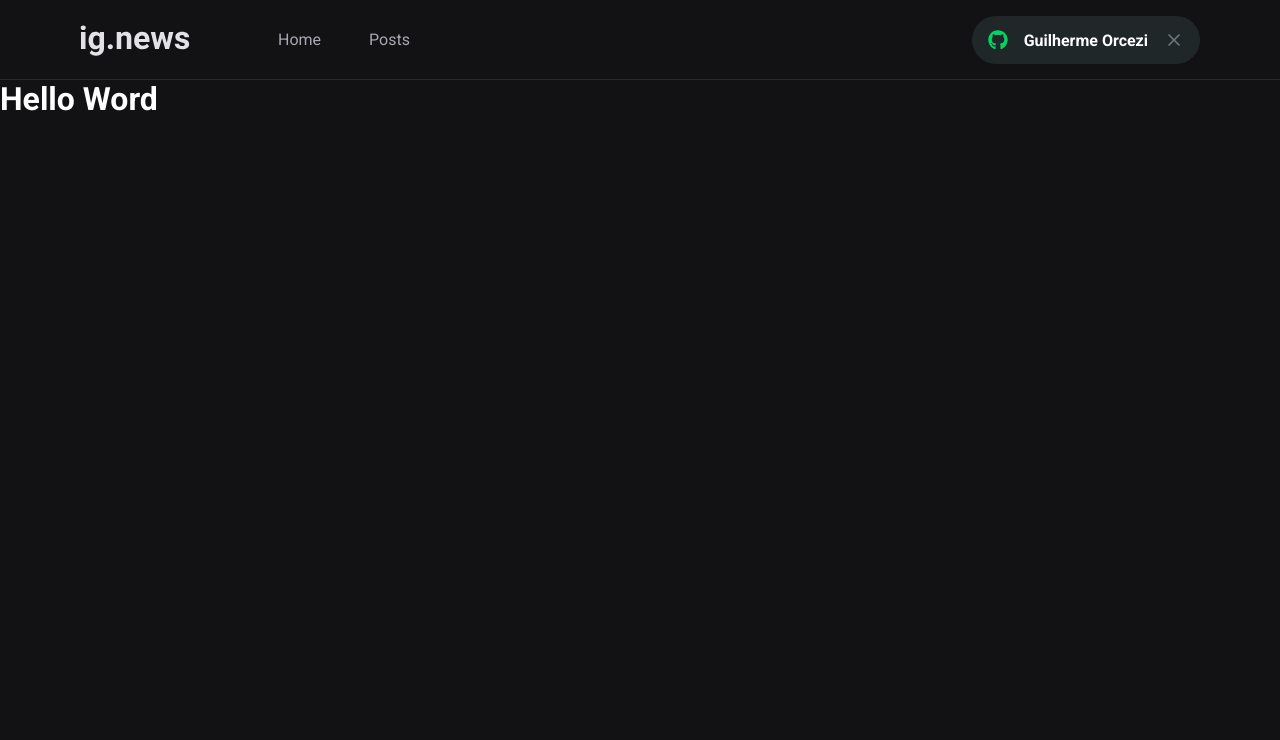
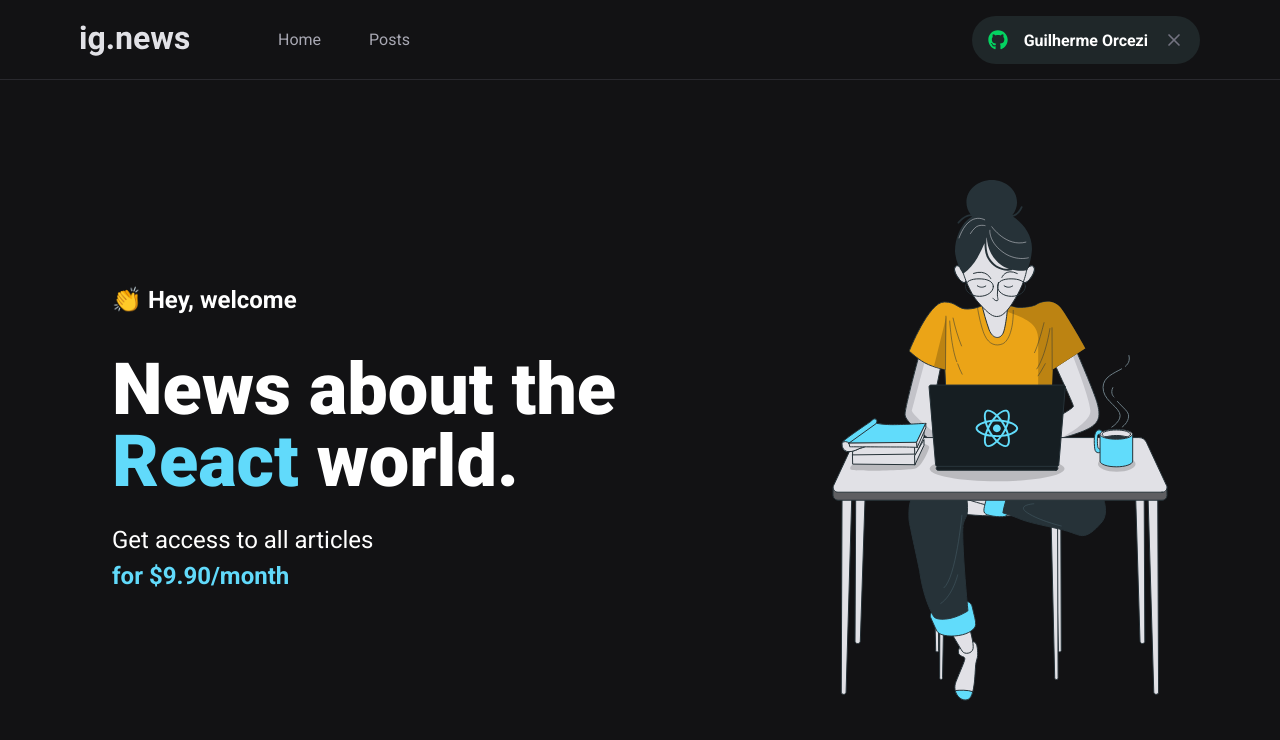
Before and after one commit to guilhermeorcezi/ig.news, a Next.js app: page / in a window 1280 px wide. Shown: the top 740 px of the page. Built offline with nearby package versions, Linux system fonts and the light colour scheme.

Commit message:
feat: home page

```diff
--- /dev/null
+++ b/src/pages/home.module.scss
@@ -0,0 +1,42 @@
+.contentContainer{
+    max-width:1120px;
+    margin:0 auto;
+    padding:0 2rem;
+    height: calc(100vh - 5rem);
+
+    display:flex;
+    align-items: center;
+    justify-content: space-between;
+}
+
+
+.hero{
+    max-width: 600px;
+
+    > span{
+        font-size: 1.5rem;
+        font-weight: bold;
+    }
+
+    h1 {
+        font-size: 4.5rem;
+        line-height: 4.5rem;
+        font-weight: 900;
+        margin-top: 2.5rem;
+
+        span{
+            color: var(--cyan-500);
+        }
+    }
+
+    p{
+        font-size: 1.5rem;
+        line-height: 2.25rem;
+        margin-top: 1.5rem;
+
+        span{
+            color:var(--cyan-500);
+            font-weight: bold;
+        }
+    }
+}
--- a/src/pages/index.tsx
+++ b/src/pages/index.tsx
@@ -1,14 +1,26 @@
 import Head from 'next/head'
+
+import styles from './home.module.scss';
 
 export default function Home() {
   return (
     <>
     <Head>
-      <title>Início</title>
+      <title>Home | ig.news </title>
     </Head>
-    <h1>
-      Hello Word
-    </h1>
+
+    <main className={styles.contentContainer}>
+      <section className={styles.hero}>
+        <span>👏 Hey, welcome</span>
+        <h1>News about the <span>React</span> world.</h1>
+        <p>
+          Get access to all articles <br/>
+          <span>for $9.90/month</span>
+        </p>
+      </section>
+
+      <img src="/images/avatar.svg" alt="Girl coding"/>
+    </main>
     </>
   )
 }
```
